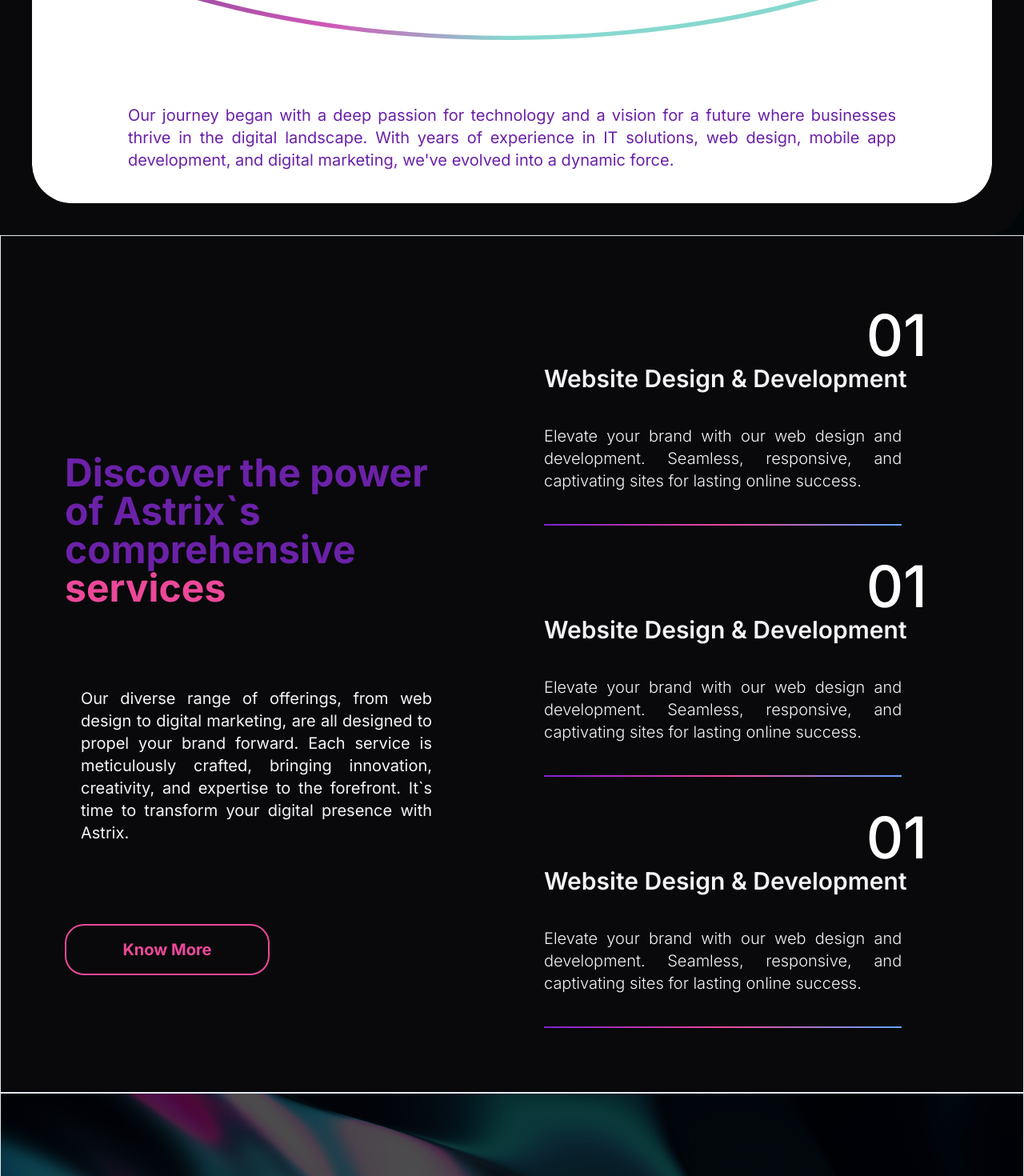
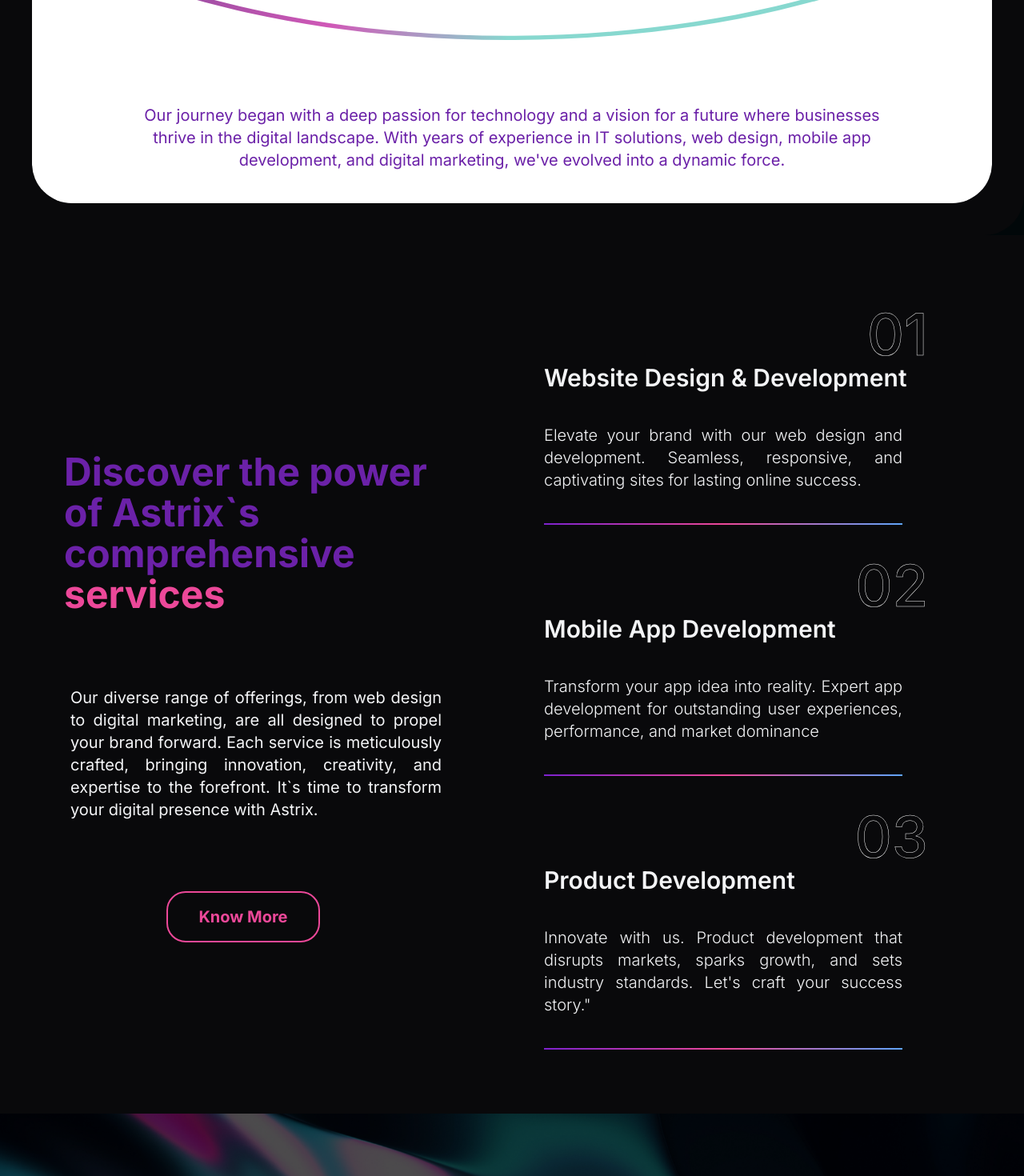
Before and after one commit to rishi23root/astrix, a Next.js app: page / in a window 1280 px wide. Shown: the part 2080-3550 px from the top of the page at 80% size. Built offline with nearby package versions, Linux system fonts and the light colour scheme.

Commit message:
designing done

```diff
--- a/src/app/page.tsx
+++ b/src/app/page.tsx
@@ -22,7 +22,7 @@
       <About/>
       <Services/>
       <Unlock/>
-      {/* <Testimonial/> */}
+      <Testimonial/>
       <Info/>
       <Footer/>
     </main>
--- a/src/components/sections/about.tsx
+++ b/src/components/sections/about.tsx
@@ -26,7 +26,7 @@
                 we're architects of transformation 🚀
               </div>
               <img className="mb-20" src="/svgs/curve.svg" alt="" />
-              <div className="text-justify text-purple-800 text-xl w-[80%] font-normal font-Roboto mx-auto pb-10">
+              <div className="text-center text-purple-800 text-xl w-[80%] font-normal font-Roboto mx-auto pb-10">
                 Our journey began with a deep passion for technology and a
                 vision for a future where businesses thrive in the digital
                 landscape. With years of experience in IT solutions, web design,
--- a/src/components/sections/info.tsx
+++ b/src/components/sections/info.tsx
@@ -2,7 +2,7 @@
 
 export default function Info() {
   return (
-    <div className="w-[100%] p-20 flex flex-col justify-center items-center h-auto bg-black text-center text-gray-100 mt-10 border">
+    <div className="w-[100%] p-20 flex flex-col justify-center items-center h-auto bg-black text-center text-gray-100  ">
       <div>
         <span className="text-purple-800 text-3xl lg:text-5xl font-bold font-Roboto">
           Let’s{" "}
@@ -23,7 +23,7 @@
           <img src="/svgs/info.svg" alt="" />
         </div>
         <img
-          className="absolute flex justify-center items-center ml-5 mb-20 transform rotate-180"
+          className="absolute flex w-8 justify-center items-center ml-5 mb-20 transform rotate-180"
           src="/svgs/pointer.svg"
           alt=""
         />
--- a/src/components/sections/services.tsx
+++ b/src/components/sections/services.tsx
@@ -3,35 +3,41 @@
 
 export default function Services() {
   return (
-    <section className="w-[100%] bg-zinc-950 rounded-bl-1/20 rounded-br-1/20 flex flex-col md:flex-row border">
+    <section className="w-[100%] bg-zinc-950 rounded-bl-1/20 rounded-br-1/20 flex flex-col md:flex-row ">
       <div className="w-full md:w-1/2 p-4 md:p-20">
-        <div className="w-full mb-20 leading-5 mt-48  md:items-center">
-          <span className="text-purple-800 text-5xl font-bold font-Roboto  ">
-            Discover the  power of Astrix{"`"}s comprehensive {" "}
+        <div className="w-full mb-20 leading-8 mt-48 lg:text-left text-center">
+          <span className="text-purple-800 lg:text-5xl text-[40px] md:text-center font-bold font-Roboto">
+            Discover the power of Astrix{"`"}s comprehensive <br />
           </span>
           <span className="text-pink-500 text-5xl font-bold font-Roboto text-font-custom">
             services
           </span>
         </div>
-        <div className="w-full text-justify text-gray-100 text-xl md:text-2xl lg:text-xl font-normal font-Roboto mb-20 p-5">
+
+        <div className="w-full text-justify text-gray-100 text-xl md:text-2xl lg:text-xl font-normal font-Roboto mb-20 p-2">
           Our diverse range of offerings, from web design to digital marketing,
           are all designed to propel your brand forward. Each service is
           meticulously crafted, bringing innovation, creativity, and expertise
-          to the forefront. It{"`"}s time to transform your digital presence with
-          Astrix.
+          to the forefront. It{"`"}s time to transform your digital presence
+          with Astrix.
         </div>
-        <div className="w-64 h-16 relative flex items-center justify-center">
-  <div className="w-64 h-16 absolute rounded-3xl border-2 border-pink-500" />
-  <div className="absolute inset-0 flex text-center items-center justify-center">
-    <span className="text-pink-500 text-lg md:text-xl font-bold font-Roboto">
-      Know More
-    </span>
-  </div>
-</div>
-
+        <div className="w-48 h-16 relative flex items-center justify-center rounded-3xl border-2 border-pink-500 ml-[60px] lg:ml-32">
+          <div className="  flex text-center items-center justify-center ">
+            <span className="text-pink-500 text-lg md:text-xl font-bold font-Roboto ">
+              Know More
+            </span>
+          </div>
+        </div>
       </div>
       <div className="w-full p-10 md:w-1/2 md:p-10 md:text-2xl md:text-center md:justify-center md:leading-1.6 md:mt-12">
-        <div className="text-5xl md:text-6xl lg:text-7xl font-medium font-Roboto text-right lg:mr-20 text-transparent -webkit-text-stroke-0.5 text-white ">
+        <div className="text-5xl md:text-6xl lg:text-7xl font-medium font-Roboto text-right lg:mr-20 text-transparent -webkit-text-stroke-0.5 text-white "
+         style={{
+          color: "black",
+          WebkitTextFillColor: "transparent",
+          WebkitTextStrokeWidth: "0.5px",
+          WebkitTextStrokeColor: "white",
+        }}
+      >
           01
         </div>
         <div className="text-gray-100 text-3xl font-semibold font-Roboto  text-left ">
@@ -42,34 +48,46 @@
           Elevate your brand with our web design and development. Seamless,
           responsive, and captivating sites for lasting online success.
         </div>
-        <Line/>
-        <div className="text-5xl md:text-6xl lg:text-7xl font-medium font-Roboto text-right lg:mr-20  text-transparent -webkit-text-stroke-0.5 text-white ">
-          01
+        <Line />
+        <div
+          className="text-5xl md:text-6xl lg:text-7xl font-medium font-Roboto text-right lg:mr-20   text-white "
+          style={{
+            color: "black",
+            WebkitTextFillColor: "transparent",
+            WebkitTextStrokeWidth: "0.5px",
+            WebkitTextStrokeColor: "white",
+          }}
+        >
+          02
         </div>
         <div className="text-gray-100 text-3xl font-semibold font-Roboto text-left ">
-          Website Design & Development
+          Mobile App Development
         </div>
 
         <div className=" lg:w-[80%] mt-10 text-gray-100 text-xl font-light font-Roboto text-justify">
-          Elevate your brand with our web design and development. Seamless,
-          responsive, and captivating sites for lasting online success.
+          Transform your app idea into reality. Expert app development for
+          outstanding user experiences, performance, and market dominance
         </div>
-        <Line/>
-        <div className="text-5xl md:text-6xl lg:text-7xl font-medium font-Roboto text-right lg:mr-20 text-transparent -webkit-text-stroke-0.5 text-white ">
-          01
+        <Line />
+        <div className="text-5xl md:text-6xl lg:text-7xl font-medium font-Roboto text-right lg:mr-20 text-transparent -webkit-text-stroke-0.5 text-white "
+         style={{
+          color: "black",
+          WebkitTextFillColor: "transparent",
+          WebkitTextStrokeWidth: "0.5px",
+          WebkitTextStrokeColor: "white",
+        }}
+      >
+          03
         </div>
         <div className="text-gray-100 text-3xl font-semibold font-Roboto text-left ">
-          Website Design & Development
+          Product Development
         </div>
 
         <div className="lg:w-[80%]  mt-10 text-gray-100 text-xl font-light font-Roboto text-justify">
-          Elevate your brand with our web design and development. Seamless,
-          responsive, and captivating sites for lasting online success.
+          Innovate with us. Product development that disrupts markets, sparks
+          growth, and sets industry standards. Let's craft your success story."
         </div>
-        <Line/>
-
-
-
+        <Line />
       </div>
     </section>
   );
--- a/src/components/sections/unlock.tsx
+++ b/src/components/sections/unlock.tsx
@@ -7,7 +7,7 @@
     <>
 
     {/* mobile Version */}
-    <div className=" hidden lg:inline-flex  w-[100%] border h-auto flex-col justify-start items-center gap-[236px] inline-flex bg-cover bg-no-repeat bg-center bg-unlock  bg-[url('../../public/unlock.png')]">
+    <div className=" hidden lg:inline-flex  w-[100%]  h-auto flex-col justify-start items-center gap-[236px] inline-flex bg-cover bg-no-repeat bg-center bg-unlock  bg-[url('../../public/unlock.png')]">
         <div className="flex-col justify-start items-center gap-[31px] flex">
           <div className="w-[90%] text-center mt-40">
             <span className="text-gray-100 text-5xl md:text-3xl font-medium font-Roboto">
```
Also changed, not shown: src/components/Footer.tsx (+16 -15 lines), src/components/sections/testimonial.tsx (+40 -71 lines), public/svgs/testimonial.svg (added).
